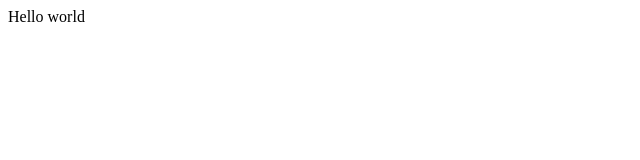
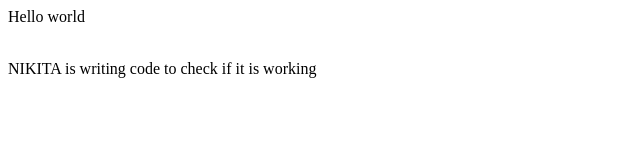
Before and after one commit to CodeWith-Nikita/Repository-01, a plain HTML site: page index.html in a window 1280 px wide. Shown: the whole page, without its empty margins (0-640 px from the left). Drawn offline with Linux system fonts and the light colour scheme.

Commit message:
checking code working

```diff
--- a/index.html
+++ b/index.html
@@ -1 +1,3 @@
 <p>Hello world</p>
+<br>
+<span>NIKITA is writing code to check if it  is working</span>
```
